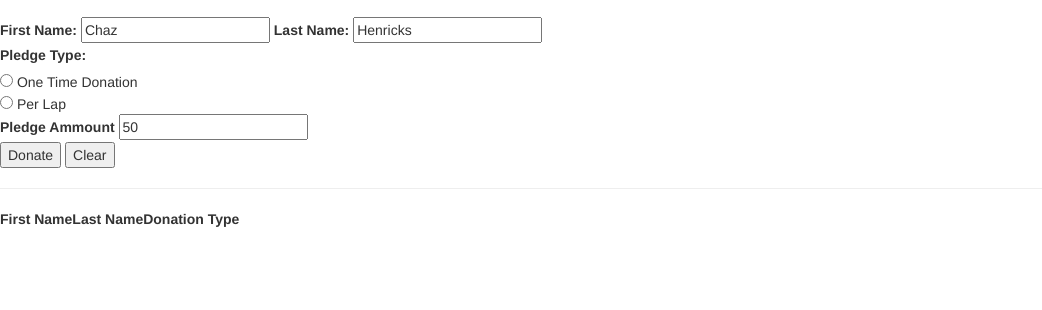
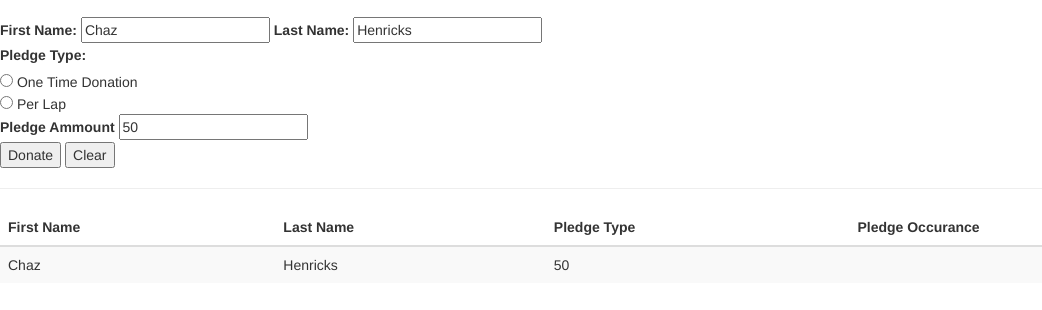
Before and after one commit to chazhenricks/walkathon, a plain HTML site: page index.html in a window 1280 px wide. Both pictures are taken after a click on the button "Donate". Shown: the part 104-414 px from the top of the page, without its empty margins (0-1042 px from the left). Drawn offline with Linux system fonts and the light colour scheme.

Commit message:
TABLE POPULATES BITCH

```diff
--- a/index.html
+++ b/index.html
@@ -32,12 +32,17 @@
 
 <div id="print-div"></div>
 
-<table>
-    <tr>
-        <th>First Name</th>
-        <th>Last Name</th>
-        <th>Donation Type</th>
-    </tr>
+<table class ="table table-striped">
+    <thead>
+        <tr id="table-row-header">
+            <th>First Name</th>
+            <th>Last Name</th>
+            <th>Pledge Type</th>
+            <th>Pledge Occurance</th>
+        </tr>
+    </thead>
+    <tbody id="donor-table-info">
+    </tbody>
 </table>
 
 
--- a/js/domhandler.js
+++ b/js/domhandler.js
@@ -6,6 +6,8 @@ let firstName = document.getElementById("first-name");
 let lastName = document.getElementById("last-name");
 let pledge = document.getElementById("pledge");
 var pledgeType = document.getElementsByName("pledge-type");
+var donorTableInfo = document.getElementById("donor-table-info");
+
 
 
 
@@ -29,7 +31,9 @@ donateBtn.addEventListener("click", function(event){
         pledgeOccurance = "Per Lap";
     };
     Donors.setDonor(donorFirstName, donorLastName, donorPledge, pledgeOccurance);
-    document.getElementById("print-div").innerHTML = Donors.getDonor();
+
+
+    donorTableInfo.innerHTML += Donors.getDonor();
 
 });
 
--- a/js/donorinfo.js
+++ b/js/donorinfo.js
@@ -4,18 +4,19 @@ var Donors = (function(){
 console.log("IIFE LOADED")
 
 let donorInfo =[];
+var parsedInfo = "";
 
     return {
 
         setDonor : function(firstName, lastName, pledge, pledgeOccurance){
             donorInfo.push({"firstName": firstName, "lastName": lastName, "pledge": pledge, "pledgeOccurance": pledgeOccurance});
-            var parsedInfo = "";
-            for (item in donorInfo){
+
+            for (var i=0;i<donorInfo.length;i++){
                 parsedInfo = `<tr>`;
                 parsedInfo += `<td>${donorInfo[i].firstName}</td>`;
                 parsedInfo += `<td>${donorInfo[i].lastName}</td>`;
                 parsedInfo += `<td>${donorInfo[i].pledge}</td>`;
-                parsedInfo += `<td>${donorInfo[i].pledgeOccurance}</td>;`;
+                parsedInfo += `<td>${donorInfo[i].pledgeOccurance}</td>`;
                 parsedInfo += `</tr>`;
 
 
```
